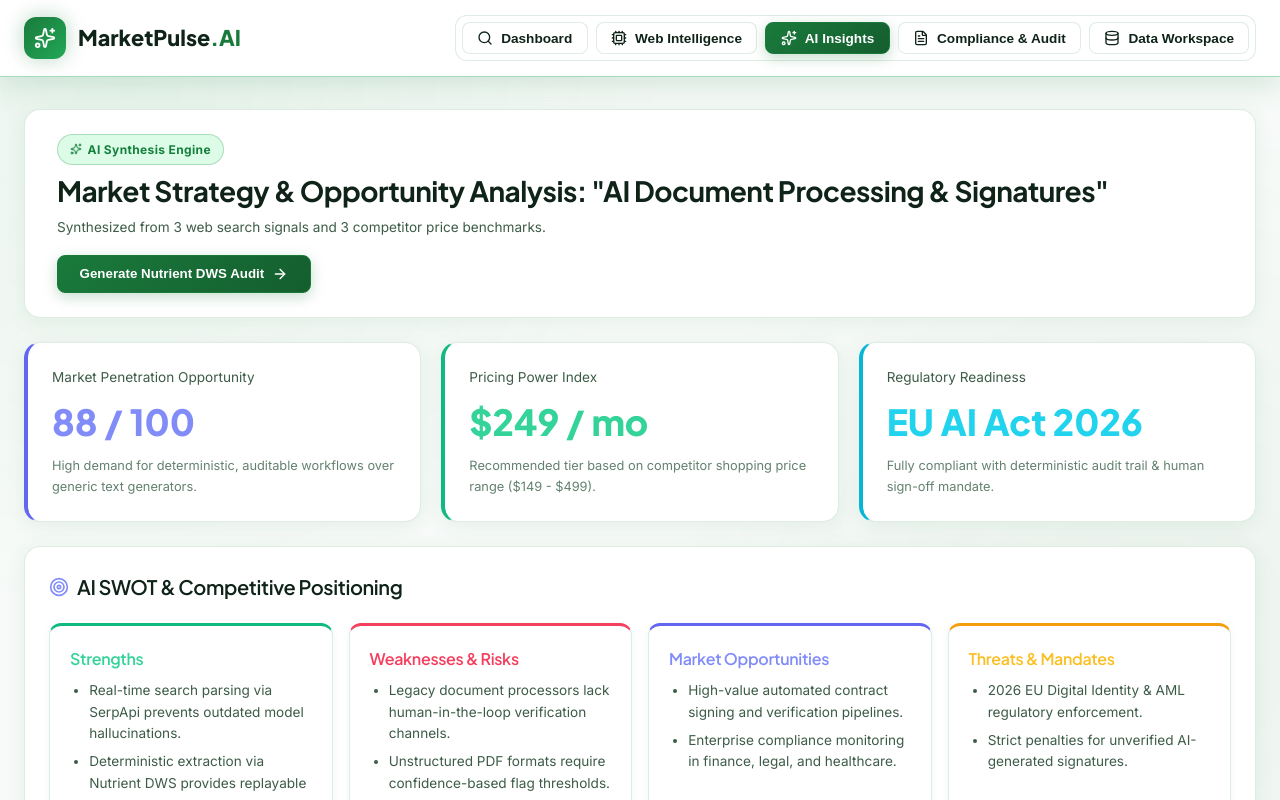
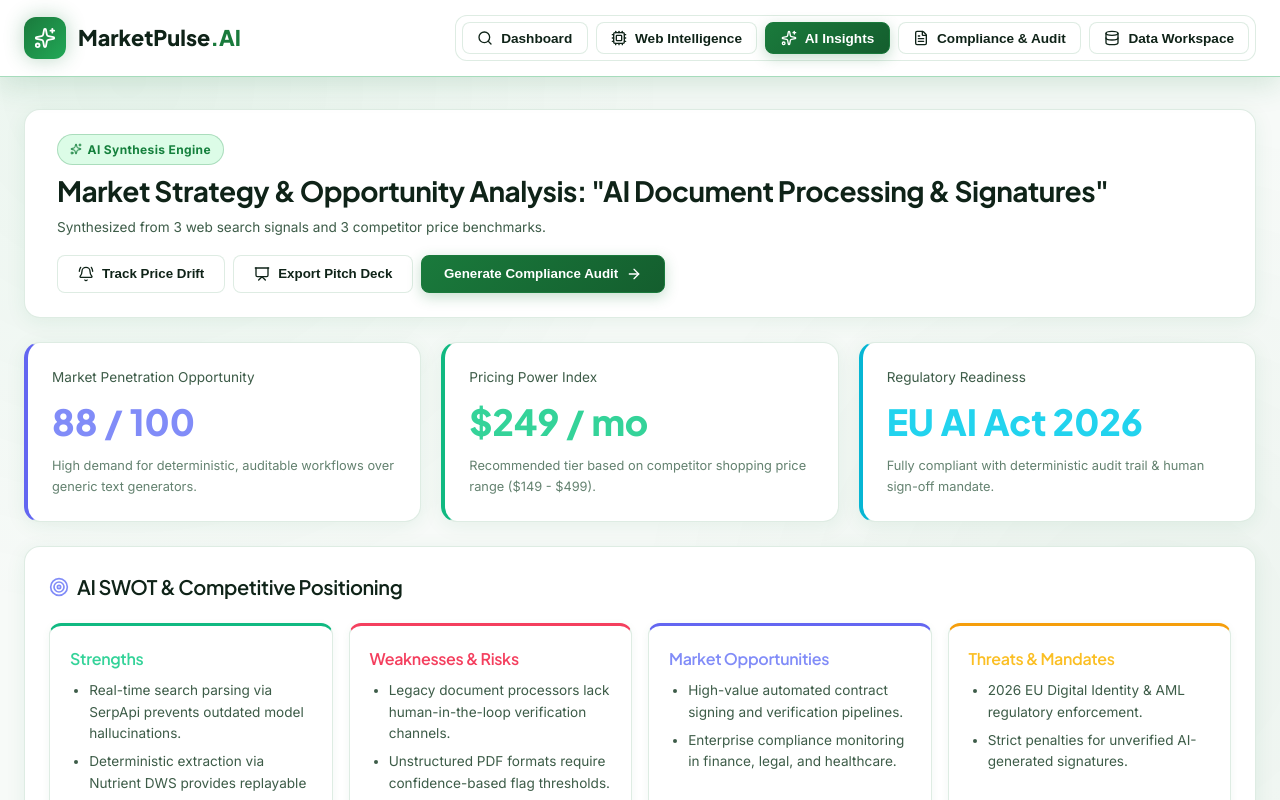
Before and after one commit to vivekgreenitive-bit/marketpulse_ai, a React (Vite) app: page / in a window 1280 px wide. Both pictures are taken after a click on the button "AI Insights". Shown: the top 800 px of the page. Built offline with nearby package versions, Linux system fonts and the light colour scheme; no server answers.

Commit message:
Add Competitor Price Drift Monitoring Alert and Executive Pitch Deck Export features

```diff
--- a/src/components/AiAnalysisView.jsx
+++ b/src/components/AiAnalysisView.jsx
@@ -1,7 +1,10 @@
 import React from "react";
-import { Sparkles, TrendingUp, ShieldAlert, Target, Award, CheckCircle, ArrowRight } from "lucide-react";
+import { Sparkles, TrendingUp, ShieldAlert, Target, Award, CheckCircle, ArrowRight, Presentation, BellRing } from "lucide-react";
+import { useState } from "react";
 
 export default function AiAnalysisView({ query, serpData, onProceedToAudit }) {
+  const [alertEnabled, setAlertEnabled] = useState(false);
+  const [slideExported, setSlideExported] = useState(false);
   const organicCount = serpData?.organic_results?.length || 0;
   const shoppingCount = serpData?.shopping_results?.length || 0;
 
@@ -24,9 +27,20 @@ export default function AiAnalysisView({ query, serpData, onProceedToAudit }) {
           </p>
         </div>
 
-        <button onClick={onProceedToAudit} className="btn-primary">
-          Generate Nutrient DWS Audit <ArrowRight size={16} />
-        </button>
+        <div style={{ display: "flex", gap: "0.5rem", flexWrap: "wrap" }}>
+          <button onClick={() => setAlertEnabled(!alertEnabled)} className={alertEnabled ? "btn-primary" : "btn-secondary"} style={alertEnabled ? { background: "#10b981" } : {}}>
+            <BellRing size={16} /> {alertEnabled ? "Price Drift Alert Active" : "Track Price Drift"}
+          </button>
+          <button onClick={() => {
+            setSlideExported(true);
+            setTimeout(() => setSlideExported(false), 3000);
+          }} className="btn-secondary">
+            <Presentation size={16} /> {slideExported ? "Slide Deck Exported!" : "Export Pitch Deck"}
+          </button>
+          <button onClick={onProceedToAudit} className="btn-primary">
+            Generate Compliance Audit <ArrowRight size={16} />
+          </button>
+        </div>
       </div>
 
       {/* Market Score Banner */}
```
